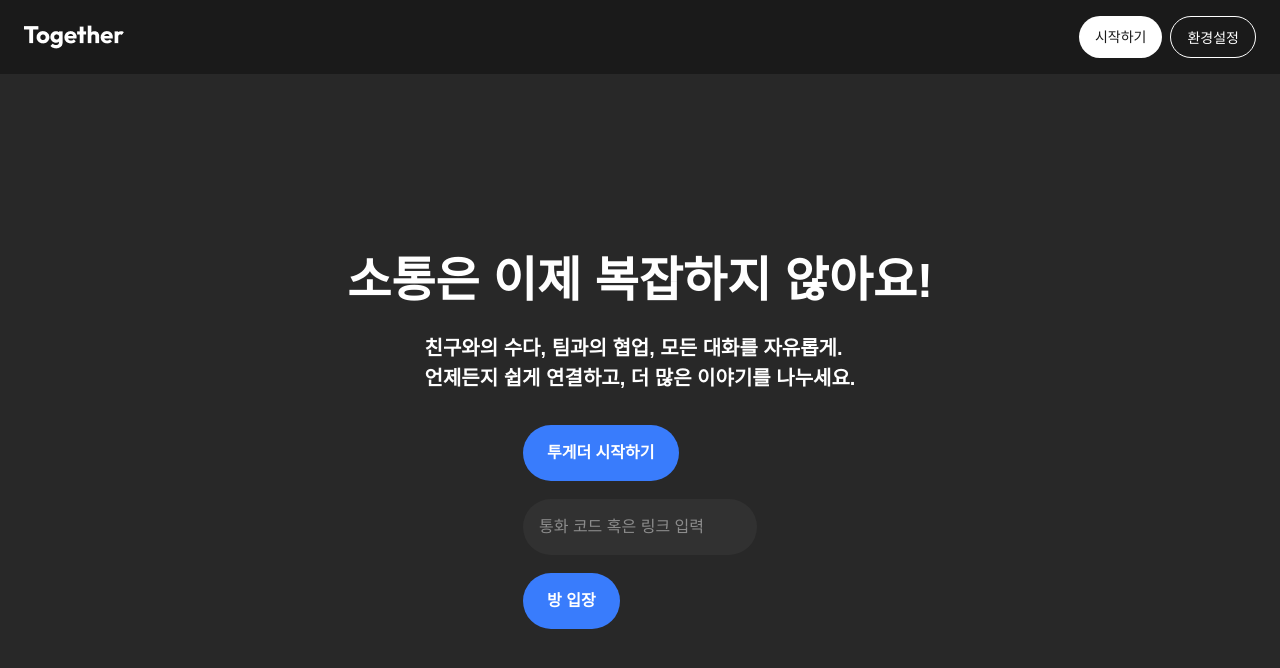
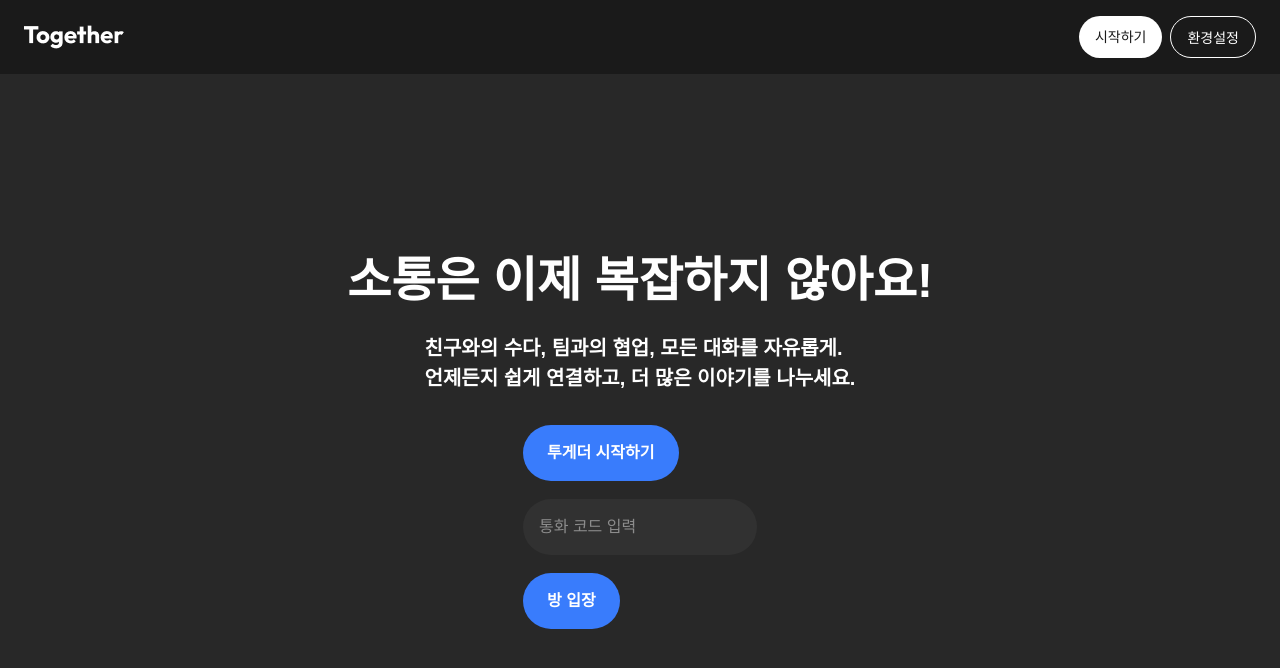
Before and after one commit to togetherWEBRTC/TOGE-WEBRTC-FE, a React (Vite) app: page / in a window 1280 px wide. Shown: the top 668 px of the page. Built offline with nearby package versions, Linux system fonts and the light colour scheme; no server answers; a web font is replaced by a local one.

Commit message:
chore : 홈 코드 입력 인풋 문구 수정

```diff
--- a/src/pages/Home/Home.tsx
+++ b/src/pages/Home/Home.tsx
@@ -149,11 +149,7 @@ export default function Home() {
           <Button style="primary" size="lg" onClick={handleCreate}>
             투게더 시작하기
           </Button>
-          <Input
-            scale="lg"
-            placeholder="통화 코드 혹은 링크 입력"
-            inputRef={inputRef}
-          />
+          <Input scale="lg" placeholder="통화 코드 입력" inputRef={inputRef} />
           <Button style="primary" size="lg" onClick={handleJoin}>
             방 입장
           </Button>
```
